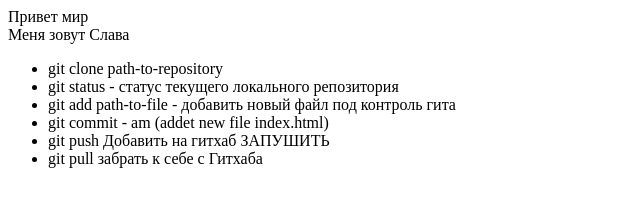
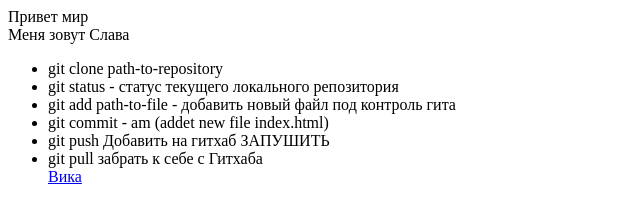
Before and after one commit to Hottabichls/git-lesson, a plain HTML site: page index.html in a window 1280 px wide. Shown: the full height of the page, 0-640 px from the left. Drawn offline with Linux system fonts and the light colour scheme.

Commit message:
addet new file index.html

```diff
--- a/index.html
+++ b/index.html
@@ -9,5 +9,7 @@
         <li>git commit - am (addet new file index.html)</li>
         <li>git push Добавить на гитхаб ЗАПУШИТЬ</li>
         <li>git pull забрать к себе с Гитхаба</li>
+
+        <a href="yandex.ru">Вика</a>
     </ul>
 </div>
```
